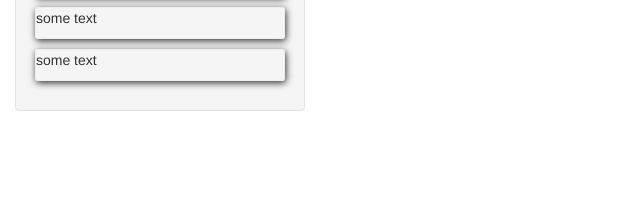
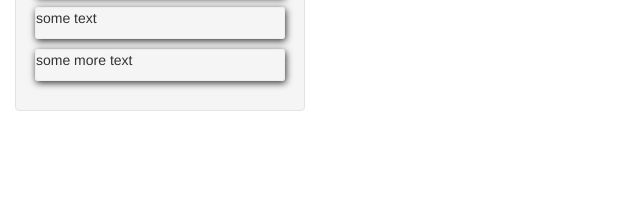
Before and after one commit to dovadyah/Flory, a plain HTML site: page html/profile.html in a window 1280 px wide. Shown: the part 392-612 px from the top of the page, 0-640 px from the left. Drawn offline with nearby package versions, Linux system fonts and the light colour scheme.

```diff
--- a/html/profile.html
+++ b/html/profile.html
@@ -39,7 +39,7 @@
                 <p>some text</p>
               </div>
               <div class="box">
-                <p>some text</p>
+                <p>some more text</p>
               </div>
           </div>
 
```
